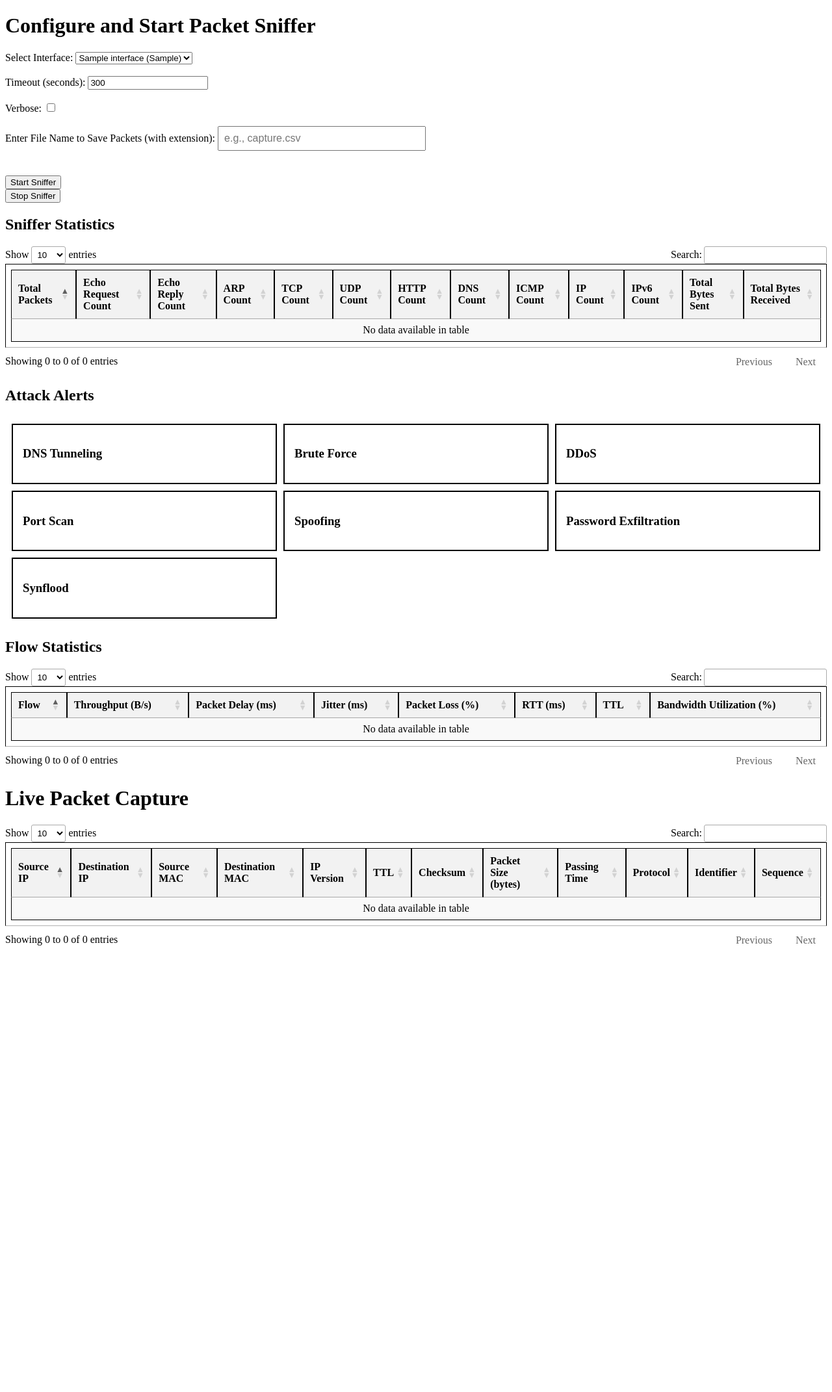
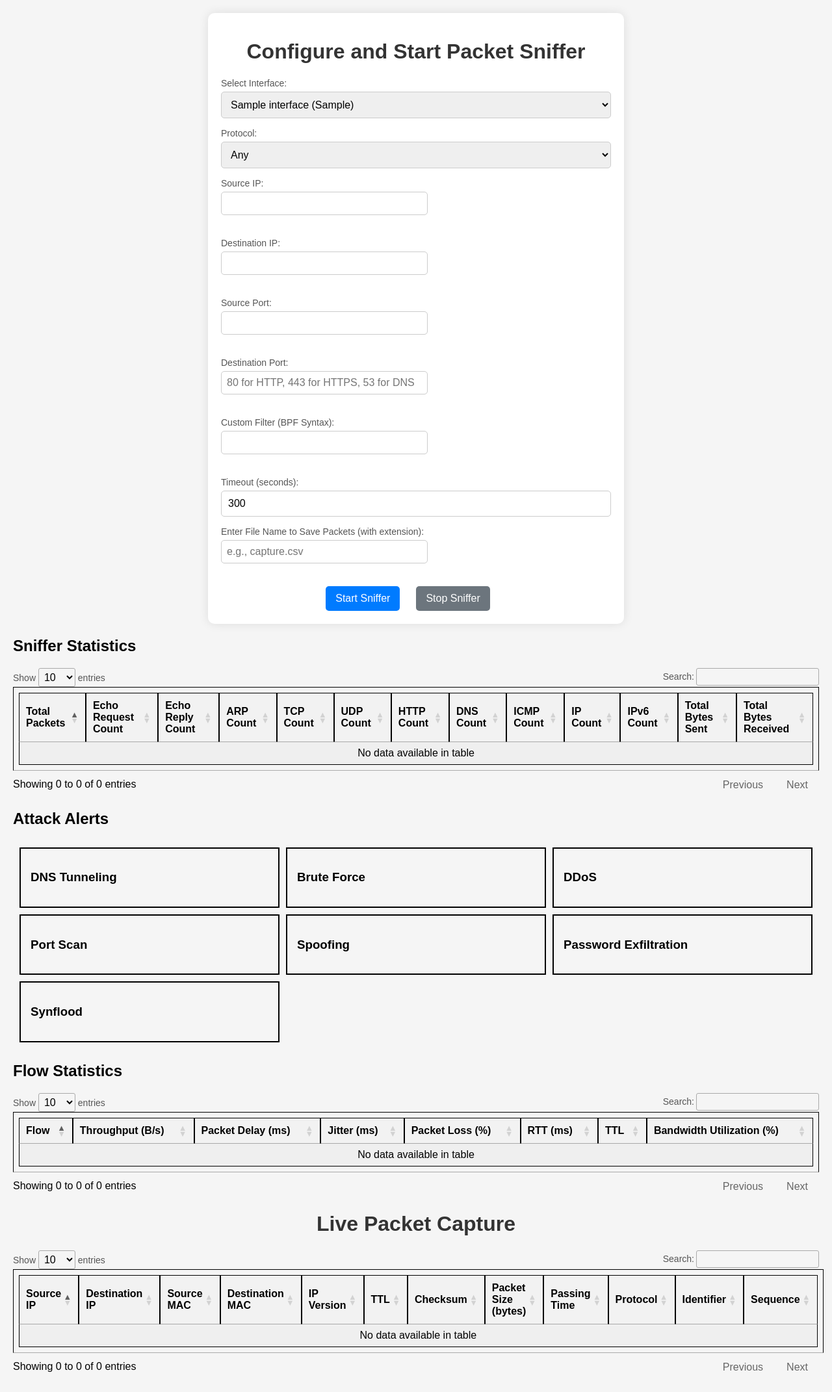
Before and after one commit to Maciasssss/WebMonitoring, a Flask app: template web/templates/index.html in a window 1280 px wide. Shown: the whole page at 65% size. Before the commit the page ends 1455 px from the top, so only its background shows below. Run offline with Flask 3, Linux system fonts and the light colour scheme; the template is opened without the code that fills it: most values are stand-ins (such as "Sample title", 1, 10 or a date in 2020); some libraries are stand-ins or nearby versions.

Commit message:
styling sniffer page

```diff
--- a/main.py
+++ b/main.py
@@ -8,7 +8,7 @@ def main():
     app = create_app()
 
     # Uruchomienie serwera Flask w głównym wątku
-    app.run(host='0.0.0.0', port=8080, debug=True)
+    app.run(host='127.0.0.1', port=8080, debug=True)
 
 if __name__ == "__main__":
     main()
--- a/sniffer_config.py
+++ b/sniffer_config.py
@@ -1,7 +1,7 @@
 class SnifferConfig:
-    def __init__(self, interface, verbose, timeout, use_db, capture_file):
+    def __init__(self, interface, timeout, use_db, capture_file, filter_options=None):
         self.interface = interface
-        self.verbose = verbose
         self.timeout = timeout
         self.use_db = use_db
         self.capture_file = capture_file
+        self.filter_options = filter_options
--- a/web/__init__.py
+++ b/web/__init__.py
@@ -2,7 +2,6 @@ from flask import Flask
 
 def create_app():
     app = Flask(__name__)
-
     from web.routes import configure_routes
     configure_routes(app)
 
--- a/web/static/alertManager.js
+++ b/web/static/alertManager.js
@@ -1,13 +1,13 @@
 class AlertManager {
     constructor() {
         this.alertsMap = {
-            'DNS_Tunneling': { attacks: [], elementId: '#dns-tunneling' },
-            'Brute_Force_Login': { attacks: [], elementId: '#brute-force' },
-            'DDoS_Attack': { attacks: [], elementId: '#ddos' },
-            'Port_Scan': { attacks: [], elementId: '#port-scan' },
-            'Spoofing': { attacks: [], elementId: '#spoofing' },
-            'Password_Exfiltration': { attacks: [], elementId: '#password-exfiltration' },
-            'SYN_Flood': { attacks: [], elementId: '#synflood' }
+            'DNS_Tunneling': { attacks: [], currentIndex: 0, elementId: '#dns-tunneling' },
+            'Brute_Force_Login': { attacks: [], currentIndex: 0, elementId: '#brute-force' },
+            'DDoS_Attack': { attacks: [], currentIndex: 0, elementId: '#ddos' },
+            'Port_Scan': { attacks: [], currentIndex: 0, elementId: '#port-scan' },
+            'Spoofing': { attacks: [], currentIndex: 0, elementId: '#spoofing' },
+            'Password_Exfiltration': { attacks: [], currentIndex: 0, elementId: '#password-exfiltration' },
+            'SYN_Flood': { attacks: [], currentIndex: 0, elementId: '#synflood' }
         };
 
         this.attachGlobalEventHandlers();
@@ -30,13 +30,13 @@ class AlertManager {
     }
 
     updateAlertBox(alert) {
-        const alertType = alert.type
+        const alertType = alert.type;
         const alertData = this.alertsMap[alertType];
 
         if (alertData) {
             let existingAttack = alertData.attacks.find(a => a.ip === alert.ip);
 
-            // Make sure the alert contains all necessary fields
+            // Ensure the alert contains all necessary fields
             alert.severity = alert.severity || 'N/A';
             alert.port = alert.port || 'N/A';
             alert.protocol = alert.protocol || 'N/A';
@@ -44,33 +44,58 @@ class AlertManager {
 
             if (existingAttack) {
                 existingAttack.counter++;
-                this.updateAttackList(alertData, alertType);
+                this.updateAlertCounter(existingAttack, alertType);
             } else {
                 alert.counter = 1; // Initialize counter if it's a new attack
                 alertData.attacks.push(alert);
-                this.updateAttackList(alertData, alertType);
+                if (alertData.attacks.length === 1) {
+                    this.showCurrentAlert(alertType);  // Show the alert if it's the first one
+                }
             }
         }
     }
 
-
-    updateAttackList(alertData, alertType) {
+    showCurrentAlert(alertType) {
+        const alertData = this.alertsMap[alertType];
         const alertBox = $(alertData.elementId);
         const attackList = alertBox.find('.attack-list');
-        attackList.empty();
+        const currentIndex = alertData.currentIndex;
 
-        alertData.attacks.forEach(attack => {
+        if (alertData.attacks.length > 0) {
+            // Get the current alert to display
+            const currentAttack = alertData.attacks[currentIndex];
+            attackList.empty(); // Ensure only one alert is shown
+
             const listItem = $(`
                 <li>
-                    <p><strong>IP:</strong> ${attack.ip} - <strong>Counter:</strong> ${attack.counter}</p>
-                    <button class="details-button" data-type="${alertType}" data-ip="${attack.ip}">View Details</button>
+                    <p><strong>IP:</strong> ${currentAttack.ip} - <strong class="alert-counter">Counter:</strong> ${currentAttack.counter}</p>
+                    <p><strong>Severity:</strong> ${currentAttack.severity}</p>
+                    <button class="details-button" data-type="${alertType}" data-ip="${currentAttack.ip}">View Details</button>
+                    <button class="previous-alert-button" data-type="${alertType}"><- Previous</button>
+                    <button class="next-alert-button" data-type="${alertType}">Next -></button>
                 </li>
             `);
             attackList.append(listItem);
-        });
+        } else {
+            attackList.empty();
+        }
+    }
+
+    updateAlertCounter(attack, alertType) {
+        const alertData = this.alertsMap[alertType];
+        const alertBox = $(alertData.elementId);
+        const currentAttackIndex = alertData.currentIndex;
+
+        // Only update the counter for the currently displayed alert
+        if (alertData.attacks[currentAttackIndex].ip === attack.ip) {
+            const attackList = alertBox.find('.attack-list');
+            const counterElement = attackList.find('.alert-counter');
+            counterElement.text(`Counter: ${attack.counter}`);
+        }
     }
 
     attachGlobalEventHandlers() {
+        // View details handler
         $(document).on('click', '.details-button', function() {
             const type = $(this).data('type');
             const ip = $(this).data('ip');
@@ -84,5 +109,31 @@ class AlertManager {
                 }
             }
         });
+
+        // Next alert handler
+        $(document).on('click', '.next-alert-button', function() {
+            const type = $(this).data('type');
+            const alertManager = window.alertManager;
+            const alertData = alertManager.alertsMap[type];
+
+            if (alertData) {
+                // Increment the index and wrap around if needed
+                alertData.currentIndex = (alertData.currentIndex + 1) % alertData.attacks.length;
+                alertManager.showCurrentAlert(type);
+            }
+        });
+
+        // Previous alert handler
+        $(document).on('click', '.previous-alert-button', function() {
+            const type = $(this).data('type');
+            const alertManager = window.alertManager;
+            const alertData = alertManager.alertsMap[type];
+
+            if (alertData) {
+                // Decrement the index and wrap around if needed
+                alertData.currentIndex = (alertData.currentIndex - 1 + alertData.attacks.length) % alertData.attacks.length;
+                alertManager.showCurrentAlert(type);
+            }
+        });
     }
 }
--- a/web/static/styles.css
+++ b/web/static/styles.css
@@ -1,3 +1,156 @@
+/* General Styles */
+body {
+    font-family: Arial, sans-serif;
+    background-color: #f5f5f5;
+    margin: 0;
+    padding: 20px;
+}
+
+.container {
+    max-width: 600px;
+    margin: 0 auto;
+    padding: 20px;
+    background-color: white;
+    box-shadow: 0 0 15px rgba(0, 0, 0, 0.1);
+    border-radius: 10px;
+}
+
+h1 {
+    text-align: center;
+    color: #333;
+}
+
+form {
+    display: flex;
+    flex-direction: column;
+}
+
+.sniffer-form .form-group {
+    display: flex;
+    flex-direction: column;
+    margin-bottom: 15px;
+}
+
+label {
+    font-size: 14px;
+    color: #555;
+    margin-bottom: 5px;
+}
+
+input[type="text"], input[type="number"], select {
+    padding: 10px;
+    font-size: 16px;
+    border: 1px solid #ccc;
+    border-radius: 5px;
+    transition: border 0.3s ease;
+}
+
+input[type="text"]:focus, input[type="number"]:focus, select:focus {
+    border-color: #007bff;
+    outline: none;
+}
+
+.form-actions {
+    display: flex;
+    gap: 15px;
+    align-items: center;
+    justify-content: space-between;
+}
+
+
+/* Button Styles */
+/* Same CSS as before */
+.buttons-container {
+    display: flex;
+    gap: 25px; /* Add space between buttons */
+    align-items: center; /* Vertically center the buttons */
+    justify-content: center;
+}
+/* Wrapper for each button */
+.button-wrapper {
+    align-items: center;
+}
+.primary-button, .secondary-button, #refreshPageButton{
+    padding: 10px 15px;
+    font-size: 16px;
+    cursor: pointer;
+    border: none;
+    border-radius: 5px;
+    transition: background-color 0.3s ease;
+    color: white;
+    display: inline-block;
+    text-align: center;
+    width: auto; /* Set a fixed width for consistency */
+    box-sizing: border-box;
+}
+
+.primary-button {
+    background-color: #007bff;
+}
+
+.primary-button:hover {
+    background-color: #0056b3;
+}
+
+.secondary-button {
+    background-color: #6c757d;
+}
+
+.secondary-button:hover {
+    background-color: #5a6268;
+}
+#refreshPageButton {
+    background-color: #007bff;
+
+
+    cursor: pointer;
+
+    font-size: 16px;
+    display: flex;
+    align-items: center;
+}
+#refreshPageButton:hover
+{
+    background-color: #0056b3;
+}
+#refreshPageButton img {
+    height: 20px;
+    width: 20px;
+    vertical-align: middle;
+    margin-right: 5px;
+}
+
+/* Download Button */
+#downloadContainer {
+    text-align: center;
+    margin-top: 20px;
+}
+
+#downloadButton {
+    padding: 10px 20px;
+    background-color: #28a745;
+    color: white;
+    text-decoration: none;
+    border-radius: 5px;
+    transition: background-color 0.3s ease;
+}
+
+#downloadButton:hover {
+    background-color: #218838;
+}
+
+/* Media Queries for Responsiveness */
+@media (max-width: 600px) {
+    .form-actions {
+        flex-direction: column;
+    }
+
+    .primary-button, .secondary-button {
+        width: 100%;
+        margin-bottom: 10px;
+    }
+}
+
 table, th, td {
     border: 1px solid black;
     border-collapse: collapse;
--- a/web/static/tableManager.js
+++ b/web/static/tableManager.js
@@ -129,7 +129,7 @@ class FlowStatisticsTableManager extends TableManager {
             this.getStatValue(flowStats[flow].packet_loss),
             this.getStatValue(flowStats[flow].rtt),
             this.getStatValue(flowStats[flow].ttl, 'N/A', false),
-            this.getStatValue(flowStats[flow].bandwidth)
+            this.getStatValue(flowStats[flow].bandwidth_utilization)
         ]);
     }
 }
--- a/web/templates/index.html
+++ b/web/templates/index.html
@@ -17,37 +17,100 @@
 
 </head>
 <body>
+    <div class="container">
         <h1>Configure and Start Packet Sniffer</h1>
-    <form id="startCaptureForm" action="/start_sniffer" method="post">
+
+        <!-- Form for Starting Sniffer -->
+        <form id="startCaptureForm" action="/start_sniffer" method="post" class="sniffer-form">
+            <div class="form-group">
                 <label for="interface">Select Interface:</label>
                 <select name="interface" id="interface">
                     {% for interface in interfaces %}
                         <option value="{{ interface.name }}">{{ interface.name }} ({{ interface.ip }})</option>
                     {% endfor %}
-        </select><br><br>
+                </select>
+            </div>
 
+            <div class="form-group">
+                <label for="protocol">Protocol:</label>
+                <select name="protocol" id="protocol">
+                    <option value="">Any</option>
+                    <option value="tcp">TCP</option>
+                    <option value="udp">UDP</option>
+                    <option value="icmp">ICMP</option>
+                    <option value="ip">IP</option>
+                    <option value="ipv6">IPV6</option>
+                    <option value="arp">ARP</option>
+                </select>
+            </div>
+
+            <div class="form-group">
+                <label for="src_ip">Source IP:</label>
+                <input type="text" name="src_ip" id="src_ip">
+            </div>
+
+            <div class="form-group">
+                <label for="dst_ip">Destination IP:</label>
+                <input type="text" name="dst_ip" id="dst_ip">
+            </div>
+
+            <div class="form-group">
+                <label for="src_port">Source Port:</label>
+                <input type="text" name="src_port" id="src_port">
+            </div>
+
+            <div class="form-group">
+                <label for="dst_port">Destination Port:</label>
+                <input type="text" name="dst_port" id="dst_port" placeholder="80 for HTTP, 443 for HTTPS, 53 for DNS">
+            </div>
+
+            <div class="form-group">
+                <label for="custom_filter">Custom Filter (BPF Syntax):</label>
+                <input type="text" name="custom_filter" id="custom_filter">
+            </div>
+
+            <div class="form-group">
                 <label for="timeout">Timeout (seconds):</label>
-        <input type="number" id="timeout" name="timeout" value="300"><br><br>
+                <input type="number" id="timeout" name="timeout" value="300">
+            </div>
 
-        <label for="verbose">Verbose:</label>
-        <input type="checkbox" id="verbose" name="verbose"><br><br>
+            <div class="form-group">
+                <label for="capture_file">Enter File Name to Save Packets (with extension):</label>
+                <input type="text" id="capture_file" name="capture_file" placeholder="e.g., capture.csv">
+            </div>
 
-        <!-- Input for selecting a file location -->
-        <label for="capture_file">Enter File Name to Save Packets (with extension):</label>
-        <input type="text" id="capture_file" name="capture_file" placeholder="e.g., capture.csv"><br><br>
+            <!-- Buttons Container (Flexbox layout for buttons) -->
+            <div class="buttons-container">
+                <!-- Start Sniffer Button -->
+                <div class="button-wrapper">
+                    <form id="startCaptureForm" action="/start_sniffer" method="post"class="sniffer-form">
+                        <input type="submit"  value="Start Sniffer" class="primary-button">
+                    </form>
+                </div>
+
+                <!-- Stop Sniffer Button -->
+                <div class="button-wrapper">
+                    <form id="stopSnifferForm" action="/stop_sniffer" method="post" class="sniffer-form">
+                        <input type="submit" value="Stop Sniffer" class="secondary-button">
+                    </form>
+                </div>
+
+                <!-- Refresh Page Button -->
+                <div class="button-wrapper">
+                    <button id="refreshPageButton" style="display:none;" class="primary-button">
+                        <img src="{{ url_for('static', filename='reload_icon.png') }}" alt="Reload Icon"> Refresh Page
+                    </button>
+                </div>
+            </div>
+        </form>
 
         <!-- Download Button (Initially hidden) -->
         <div id="downloadContainer" style="display: none;">
             <h3>Download Capture File:</h3>
             <a href="/download_capture" class="button" id="downloadButton">Download File</a>
         </div>
+    </div>
 
-        <input type="submit" id="startCaptureButton" value="Start Sniffer">
-    </form>
-
-    <form action="/stop_sniffer" method="post">
-        <input type="submit" value="Stop Sniffer">
-    </form>
 
     <h2>Sniffer Statistics</h2>
     <div id="statisticstableContainer">
```
Also changed, not shown: packet_sniffer.py (+32 -3 lines), web/routes.py (+28 -6 lines), web/sniffer_services.py (+3 -4 lines), web/static/app.js (+46 -8 lines), web/static/reload_icon.png (added). Lines whose indentation alone changed are shown as unchanged.
